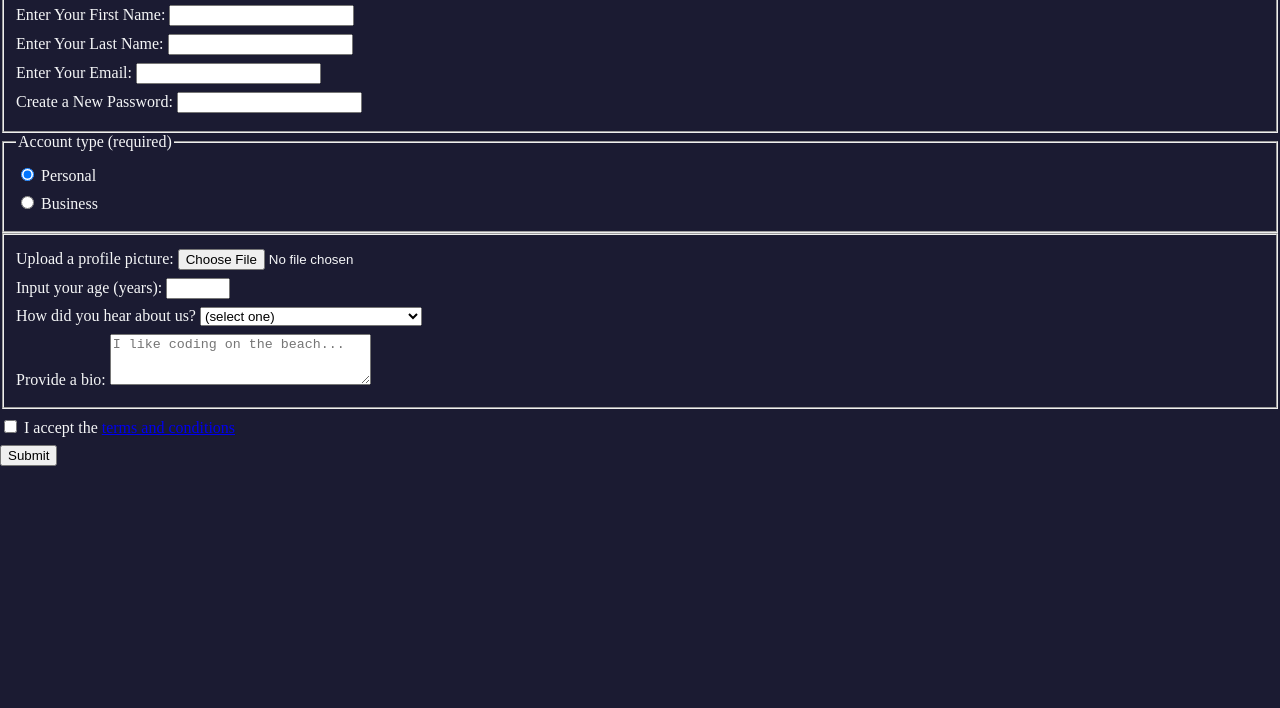
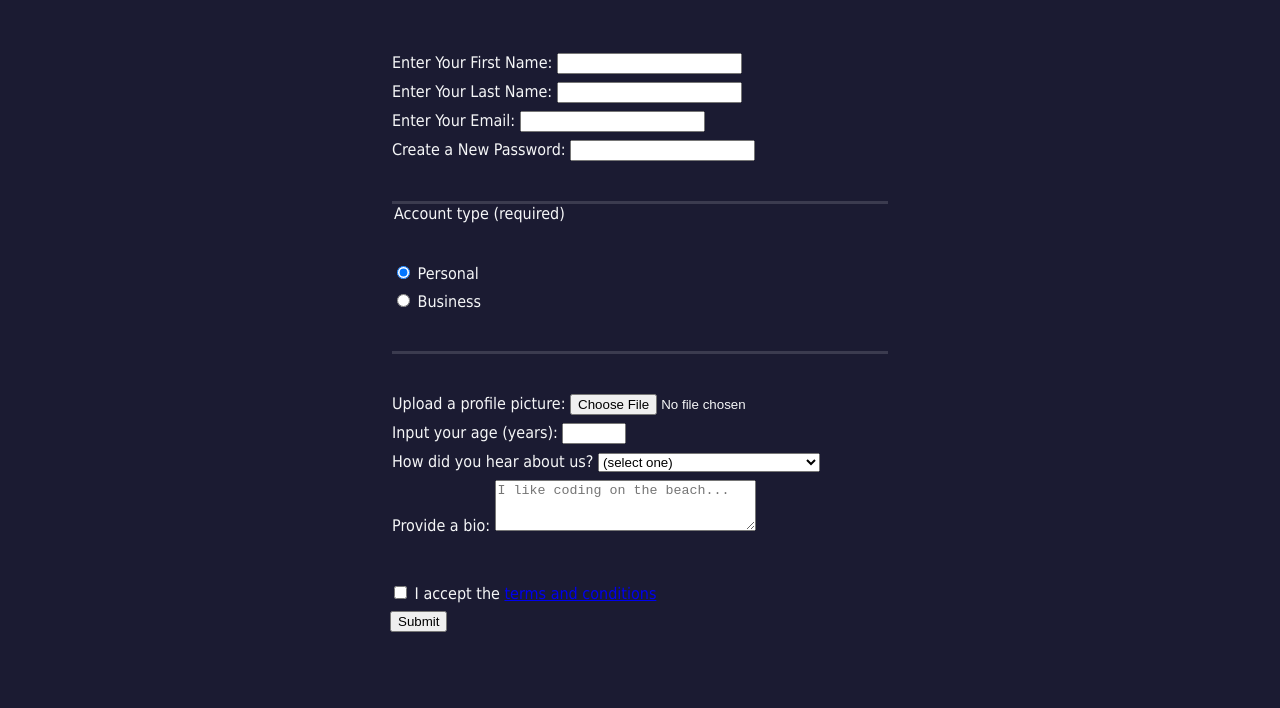
Before and after one commit to harshikamalhotra/Responsive-Web-Design, a plain HTML site: page RegistrationForm/index.html in a window 1280 px wide. Shown: the part 124-832 px from the top of the page. Drawn offline with Linux system fonts and the light colour scheme.

Commit message:
added some style to form and fieldset element

```diff
--- a/RegistrationForm/styles.css
+++ b/RegistrationForm/styles.css
@@ -4,6 +4,30 @@ body {
   margin: 0;
   background-color: #1b1b32;
   color: #f5f6f7;
+  font-family: Tahoma;
+  font-size: 16px;
+}
+
+h1, p {
+  margin: 1em auto;
+  text-align: center;
+}
+
+form {
+  width: 60vw;
+  max-width: 500px;
+  min-width: 300px;
+  margin: 0 auto;
+}
+
+fieldset {
+  border: none;
+  padding: 2rem 0;
+  border-bottom: 3px solid #3b3b4f;
+}
+
+fieldset:last-of-type {
+  border-bottom: none;
 }
 
 label {
```
